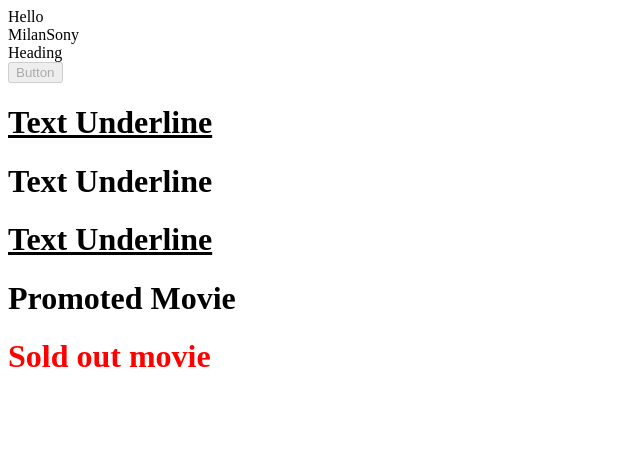
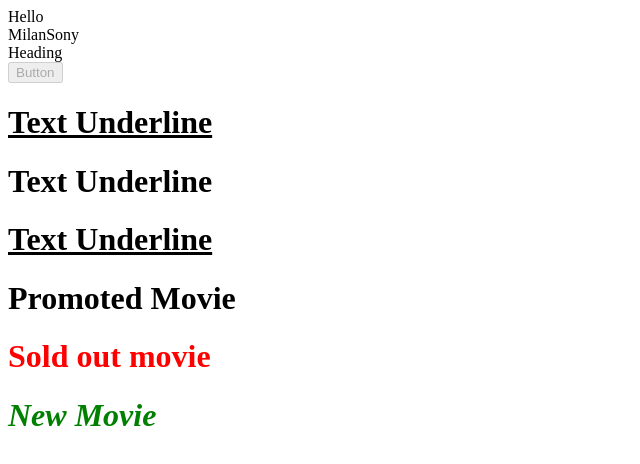
Before and after one commit to milan-sony/learn_vue.js, a Vue app: page / in a window 1280 px wide. Shown: the top 464 px of the page, without its empty margins (0-640 px from the left). Built offline with nearby package versions, Linux system fonts and the light colour scheme.

Commit message:
v-bind array binding

```diff
--- a/src/App.vue
+++ b/src/App.vue
@@ -11,6 +11,7 @@
   <h1 class="underline" v-bind:class="status">Text Underline</h1>
   <h1 v-bind:class="isPromoted && 'promoted'">Promoted Movie</h1>
   <h1 v-bind:class="isSoldout ? 'sold-out' : 'new'">Sold out movie</h1>
+  <h1 v-bind:class="['new', 'promoted']">New Movie</h1>
 
 </template>
 
```
